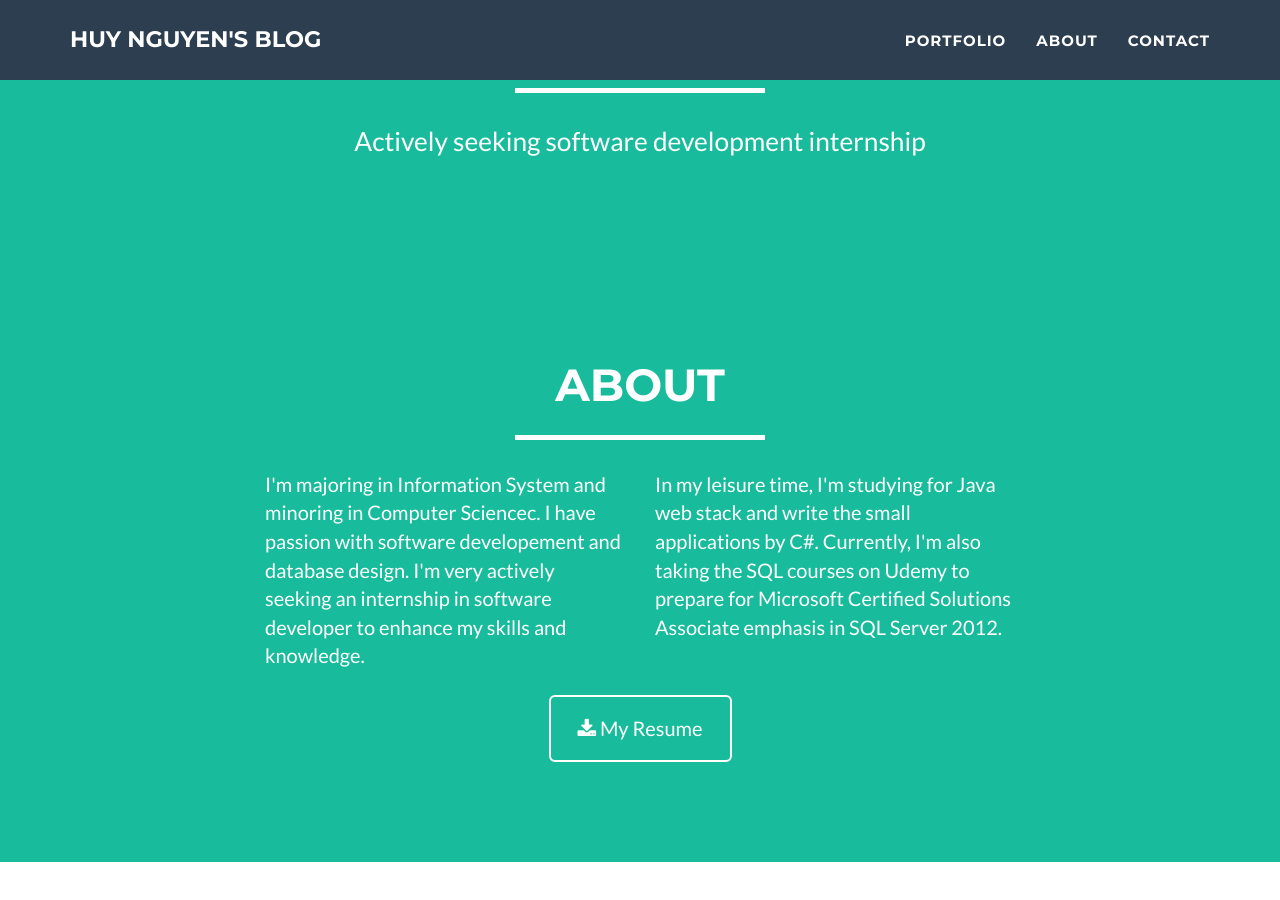
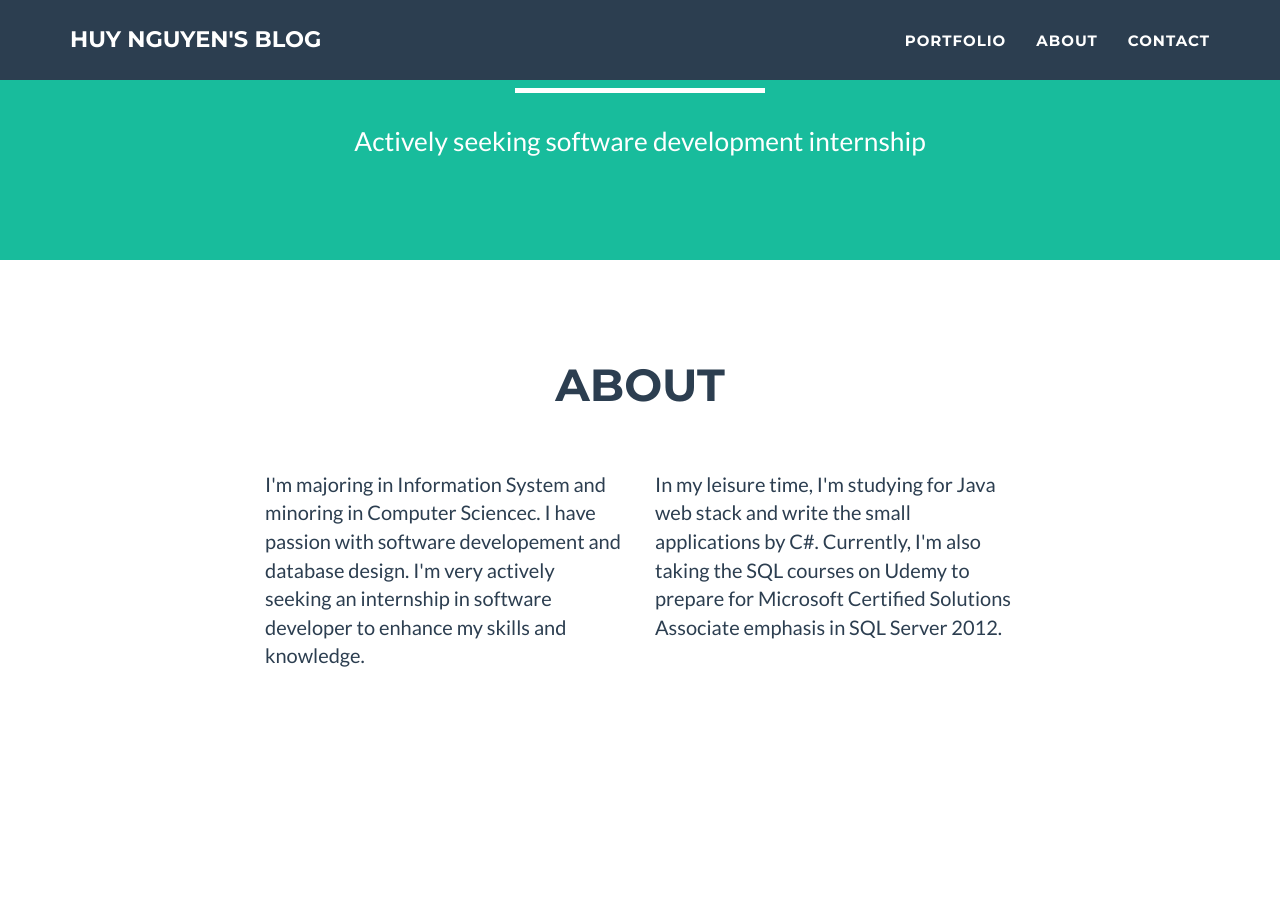
Before and after one commit to huynguyen2412/huynguyen2412.github.io, a Jekyll site: the page built from index.html, in a window 1280 px wide and 900 px high, scrolled down 457 px. Built offline with Jekyll 4.4.1, drawn with Linux system fonts in a browser that asks for light colours.

Commit message:
update background about section

```diff
--- a/_includes/about.html
+++ b/_includes/about.html
@@ -1,5 +1,6 @@
- <!-- About Section -->
-    <section class="success" id="about">
+
+<!-- Resume Section use class="success" to turn green-->
+    <section id="about"> <!-- class="success"  -->
         <div class="container">
             <div class="row">
                 <div class="col-lg-12 text-center">
```
